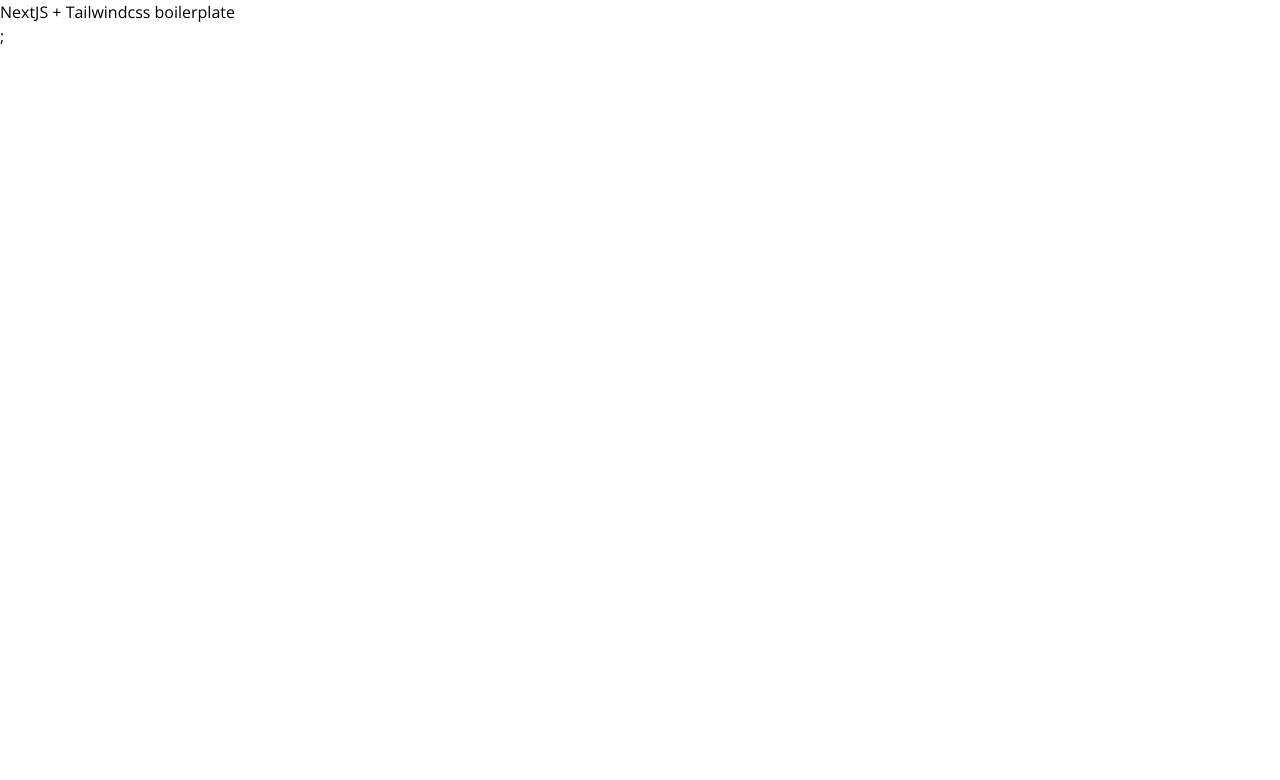
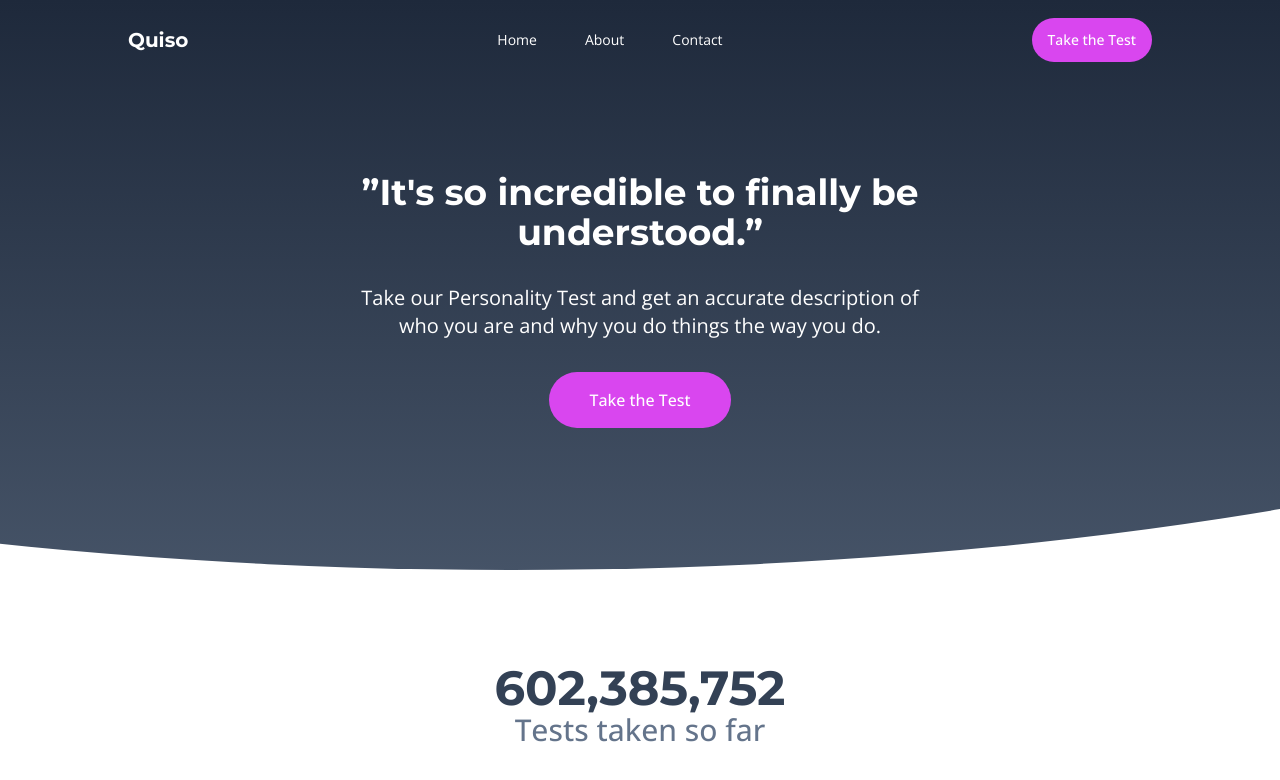
Before and after one commit to AndrejJurkin/personality-test, a Next.js app: page / in a window 1280 px wide. Shown: the top 780 px of the page. Built offline with nearby package versions, Linux system fonts and the light colour scheme.

Commit message:
Implement landing page

```diff
--- /dev/null
+++ b/components/Button/Button.js
@@ -0,0 +1,24 @@
+import React from "react";
+import clsx from "clsx";
+
+const Button = React.forwardRef(
+  ({ children, primary, size = "medium" }, ref) => {
+    return (
+      <button
+        ref={ref}
+        className={clsx("button", {
+          ["button--primary"]: primary,
+          ["button--small"]: size === "small",
+          ["button--medium"]: size === "medium",
+          ["button--large"]: size === "large",
+        })}
+      >
+        {children}
+      </button>
+    );
+  }
+);
+
+Button.displayName = "Button";
+
+export default Button;
--- /dev/null
+++ b/components/HeroSection/HeroSection.js
@@ -0,0 +1,33 @@
+import React from "react";
+import Button from "../Button/Button";
+import clsx from "clsx";
+import Link from "next/link";
+
+export default function HeroSection() {
+  return (
+    <section
+      className={clsx(
+        "section-padding hero--clipped mb-16 h-[75vh] text-white",
+        "grid place-items-center",
+        "bg-gradient-to-b from-slate-800 to-slate-600"
+      )}
+    >
+      <div className="mx-auto max-w-xl">
+        <h1 className="mb-8 font-display text-2xl md:text-3xl xl:text-4xl">
+          &rdquo;It&apos;s so incredible to finally be understood.&rdquo;
+        </h1>
+        <p className="mb-8 md:text-xl">
+          Take our Personality Test and get an accurate description of who you
+          are and why you do things the way you do.
+        </p>
+        <Link href="/test" passHref>
+          <a>
+            <Button primary size="large">
+              Take the Test
+            </Button>
+          </a>
+        </Link>
+      </div>
+    </section>
+  );
+}
--- /dev/null
+++ b/components/Nav/Nav.js
@@ -0,0 +1,39 @@
+import React from "react";
+import Button from "../Button/Button";
+import navLinks from "../../resources/navLinks";
+import clsx from "clsx";
+import Link from "next/link";
+
+export default function Nav({ dark, showDivider, offsetTop }) {
+  return (
+    <>
+      <nav
+        className={clsx(
+          dark && "dark",
+          showDivider && "border-b border-gray-200",
+          "absolute top-0 left-0 z-10 h-20 w-full px-4 text-white md:px-12 lg:px-24"
+        )}
+      >
+        <div
+          className={clsx(
+            "mx-auto flex h-full max-w-5xl flex-row items-center justify-between",
+            "dark:text-slate-800"
+          )}
+        >
+          <Link href="/">
+            <a className="font-display text-xl">Quiso</a>
+          </Link>
+          <ul className="flex hidden flex-row gap-12 text-sm md:flex">
+            {navLinks.map((link, index) => (
+              <li key={index}>{link.name}</li>
+            ))}
+          </ul>
+          <Button primary size="small">
+            Take the Test
+          </Button>
+        </div>
+      </nav>
+      {offsetTop && <div className="h-24" />}
+    </>
+  );
+}
--- /dev/null
+++ b/components/Stats/Stats.js
@@ -0,0 +1,14 @@
+import React from "react";
+
+export default function Stats() {
+  return (
+    <section>
+      <h2 className="font-display text-2xl text-slate-700 md:text-5xl">
+        602,385,752
+      </h2>
+      <h3 className="text-xl font-medium text-slate-500 md:text-3xl">
+        Tests taken so far
+      </h3>
+    </section>
+  );
+}
--- a/pages/_app.js
+++ b/pages/_app.js
@@ -25,7 +25,7 @@
           gtag('config', '${GA_ID}');
         `}
       </Script>
-      <Component {...pageProps} />;
+      <Component {...pageProps} />
     </>
   );
 }
--- a/pages/index.js
+++ b/pages/index.js
@@ -1,17 +1,23 @@
-import Head from 'next/head'
+import Head from "next/head";
+import Button from "../components/Button/Button";
+import Nav from "../components/Nav/Nav";
+import Stats from "../components/Stats/Stats";
+import HeroSection from "../components/HeroSection/HeroSection";
 
 export default function Home() {
   return (
-    <div className="bg-white overflow-x-hidden">
+    <div className="overflow-x-hidden bg-white">
       <Head>
-        <title>NextJS + Tailwindcss boilerplate</title>
-        <meta name="description" content="NextJS + Tailwindcss boilerplate" />
+        <title>Free Personality Test</title>
+        <meta name="description" content="Free Personality Test" />
         <link rel="icon" href="/favicon.ico" />
       </Head>
 
-      <main>
-        <h1>NextJS + Tailwindcss boilerplate</h1>
+      <Nav />
+      <main className="overflow-hidden text-center">
+        <HeroSection />
+        <Stats />
       </main>
     </div>
-  )
+  );
 }
--- /dev/null
+++ b/resources/navLinks.js
@@ -0,0 +1,16 @@
+const navLinks = [
+  {
+    name: "Home",
+    link: "/",
+  },
+  {
+    name: "About",
+    link: "/about",
+  },
+  {
+    name: "Contact",
+    link: "/contact",
+  },
+];
+
+export default navLinks;
--- a/styles/globals.css
+++ b/styles/globals.css
@@ -1,3 +1,38 @@
 @tailwind base;
 @tailwind components;
 @tailwind utilities;
+
+@layer components {
+  .section-padding {
+    @apply px-6 sm:px-8 md:px-16 lg:px-24;
+  }
+
+  .button {}
+
+  .button--small {
+    @apply py-3 px-4 text-sm;
+  }
+
+  .button--medium {
+    @apply py-2 px-6;
+  }
+
+  .button--large {
+    @apply py-4 px-10;
+  }
+
+  .button--primary {
+    @apply bg-fuchsia-500 hover:bg-fuchsia-400 text-white font-medium rounded-full;
+    @apply transition-all hover:scale-105
+  }
+}
+
+.hero--clipped {
+  clip-path: ellipse(170% 90% at 50% 5%);
+}
+
+@media (min-width: 768px) {
+  .hero--clipped {
+    clip-path: ellipse(130% 90% at 40% 5%)
+  }
+}
--- a/tailwind.config.js
+++ b/tailwind.config.js
@@ -1,4 +1,5 @@
 module.exports = {
+  darkMode: "class",
   content: [
     "./pages/**/*.{js,ts,jsx,tsx}",
     "./components/**/*.{js,ts,jsx,tsx}",
@@ -9,6 +10,9 @@
         sans: ['"Open Sans"', "sans-serif"],
         display: ["Montserrat", "sans-serif"],
       },
+      backgroundImage: {
+        "hero-pattern": "url('hero-pattern.svg')",
+      },
     },
   },
 };
```
Also changed, not shown: pages/test/index.js (added).
